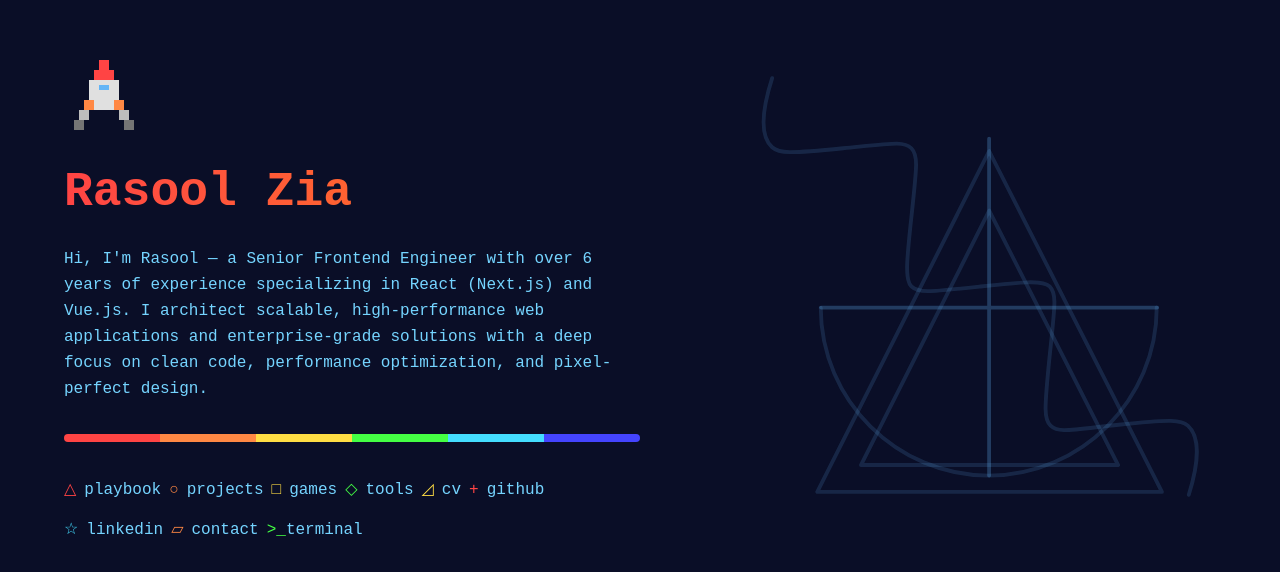
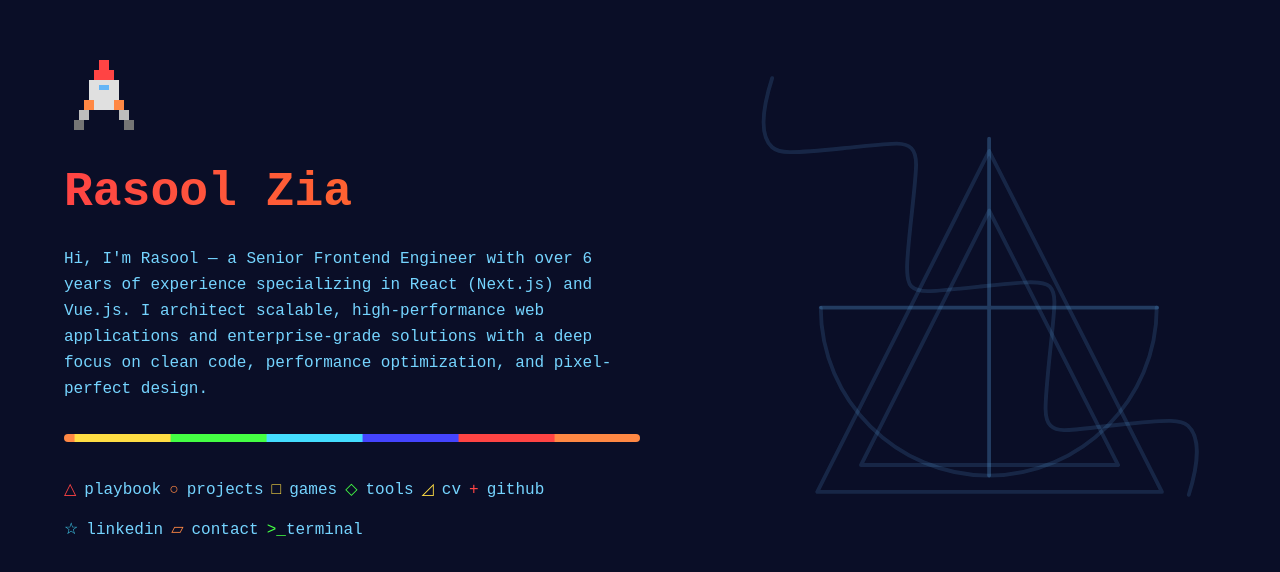
Before and after one commit to rasoolzia/mrzd-portfolio, a React (Vite) app: page / in a window 1280 px wide. Shown: the part 102-674 px from the top of the page. Built offline with nearby package versions, Linux system fonts and the light colour scheme.

Commit message:
feat: add animation to RainbowDivider

```diff
--- a/src/components/portfolio/RainbowDivider.tsx
+++ b/src/components/portfolio/RainbowDivider.tsx
@@ -9,14 +9,16 @@ const COLORS = [
 
 export default function RainbowDivider() {
    return (
-      <div className="my-8 flex h-2 overflow-hidden rounded-full">
-         {COLORS.map((color) => (
-            <div
-               key={color}
-               className="flex-1 transition-[flex-grow] duration-200 hover:flex-2"
-               style={{ backgroundColor: color }}
-            />
-         ))}
+      <div className="my-8 h-2 w-full overflow-hidden rounded-full">
+         <div className="flex h-full w-[200%] animate-infinite-scroll">
+            {[...COLORS, ...COLORS].map((color, index) => (
+               <div
+                  key={`${color}-${index}`}
+                  className="flex-1"
+                  style={{ backgroundColor: color }}
+               />
+            ))}
+         </div>
       </div>
    );
 }
--- a/src/index.css
+++ b/src/index.css
@@ -1,5 +1,27 @@
 @import 'tailwindcss';
 
 body {
-   @apply bg-[#0b0b0b] text-zinc-300 font-mono antialiased;
+   @apply bg-neutral-950 text-zinc-300 font-mono antialiased;
 }
+
+@keyframes move-stripes {
+   from {
+      transform: translateX(0);
+   }
+   to {
+      transform: translateX(-50%);
+   }
+}
+
+@keyframes move-stripes-reverse {
+   from {
+      transform: translateX(-50%);
+   }
+   to {
+      transform: translateX(0);
+   }
+}
+
+.animate-infinite-scroll {
+   animation: move-stripes-reverse 8s linear infinite;
+}
```
